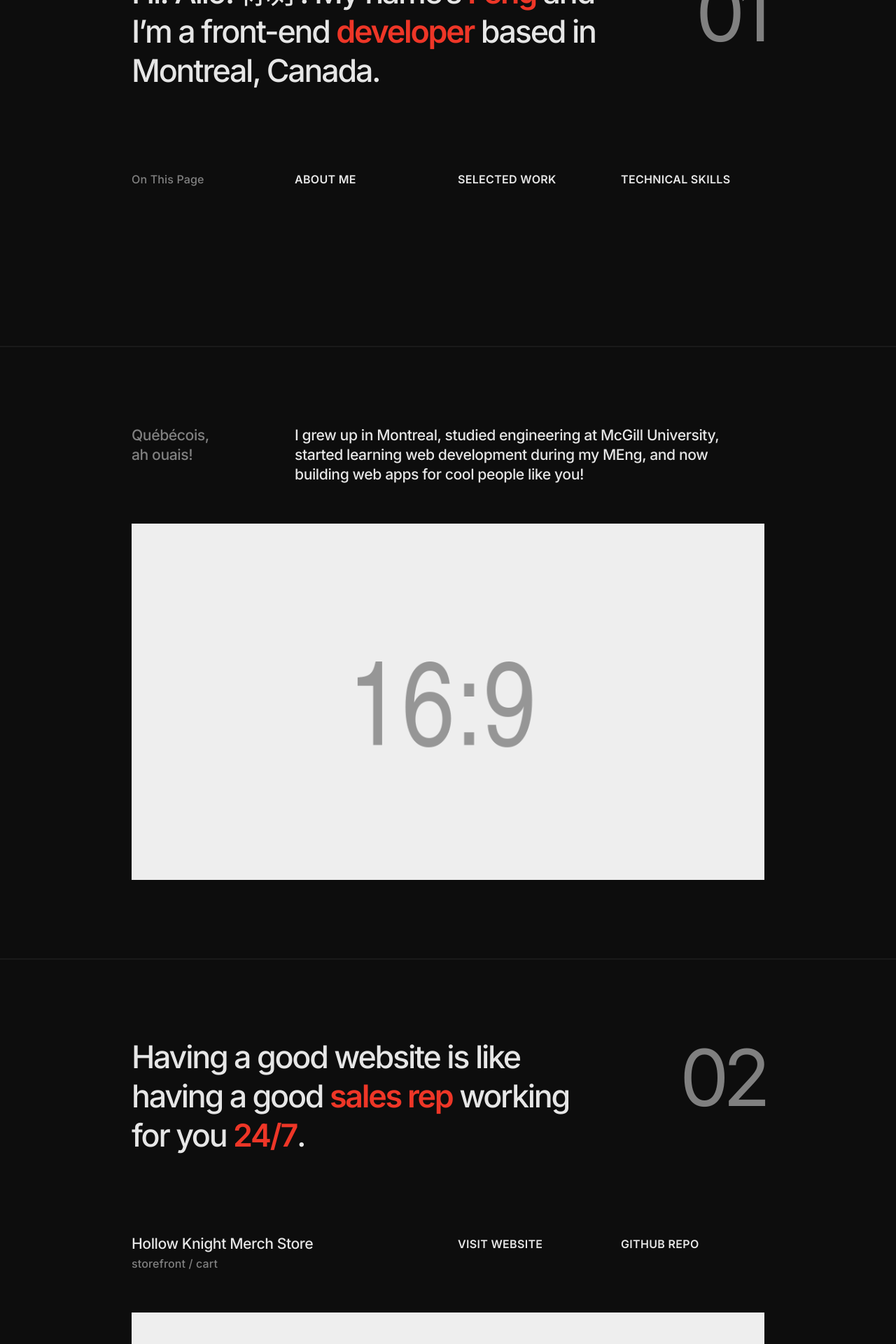
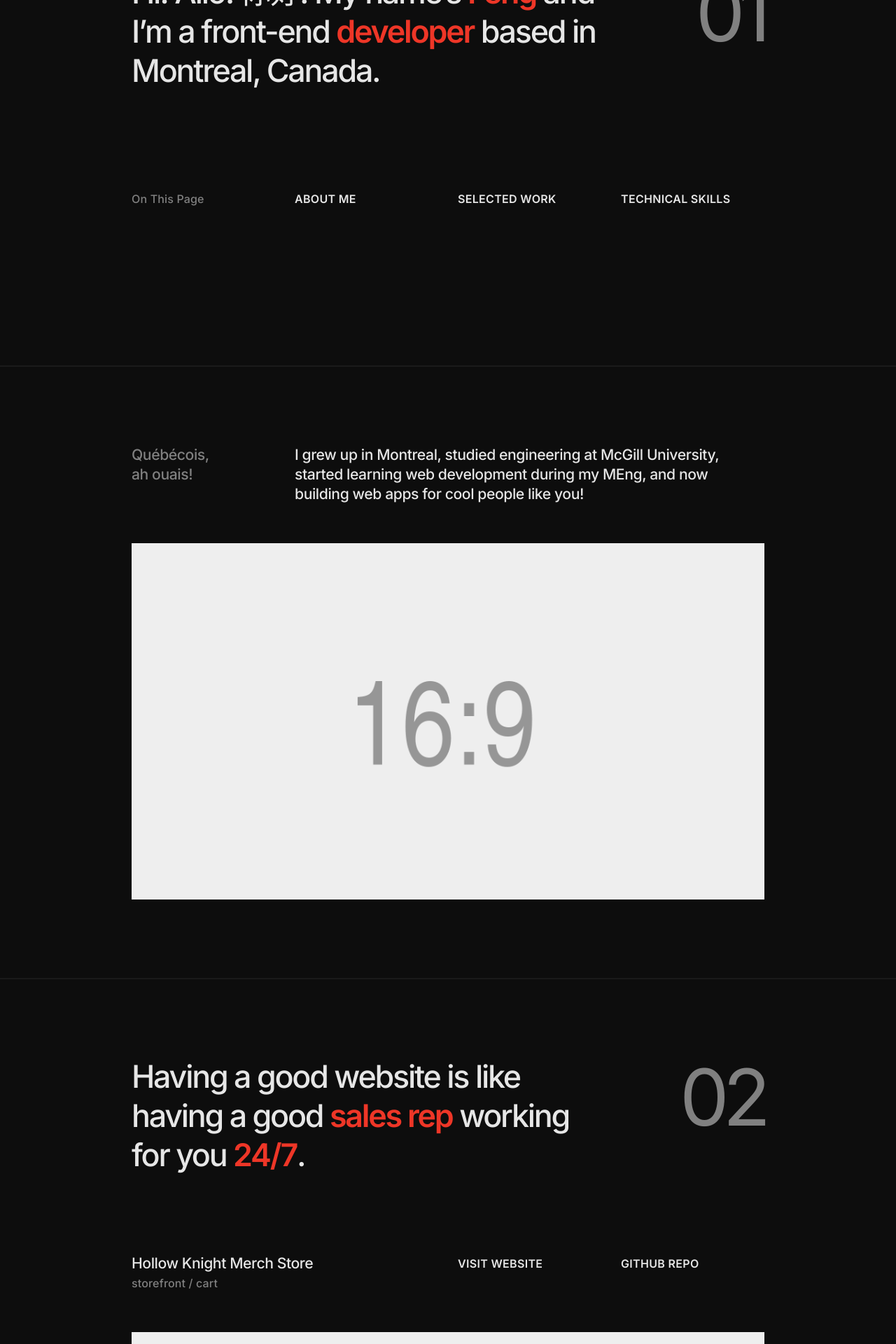
Before and after one commit to jingtianfeng/jtfeng-personal-1, a Jekyll site: the page built from index.html, in a window 1280 px wide. Shown: the part 410-2330 px from the top of the page at 70% size. Built offline with Jekyll 4.4.1, drawn with Linux system fonts in a browser that asks for light colours.

Commit message:
FIX index: #frontend-header various

```diff
--- a/index.html
+++ b/index.html
@@ -23,9 +23,9 @@
                 </div>
             </div>
         </div>
-        <div class="row gy-4 mt-0 mt-md-6 text-uppercase">
+        <div class="row gy-4 mt-0 mt-md-6 mt-lg-7 text-uppercase">
             <div class="col-4 col-md-1">
-                <div class="text-muted text-capitalize">
+                <div class="text-muted text-capitalize d-none d-md-block">
                     On this page
                 </div>
             </div>
```
